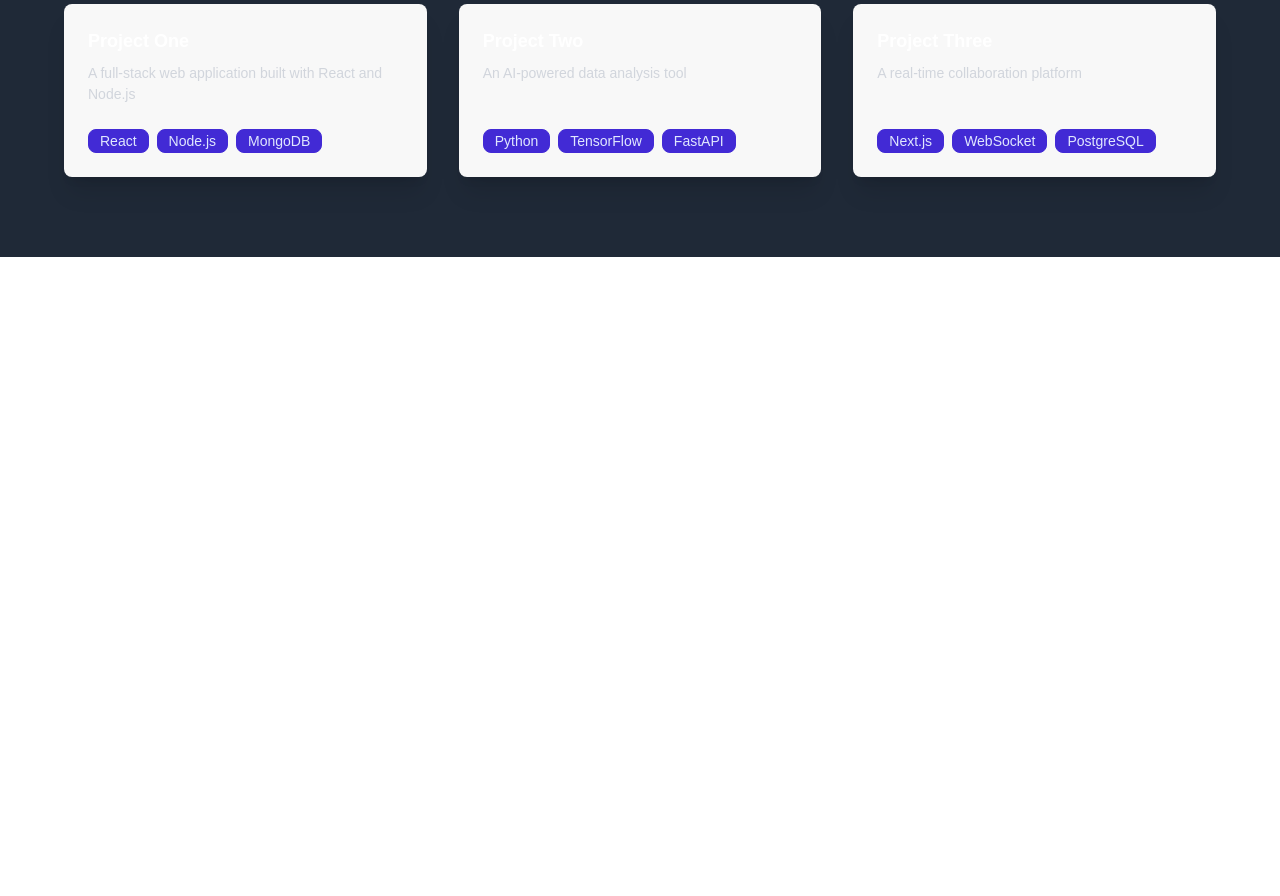
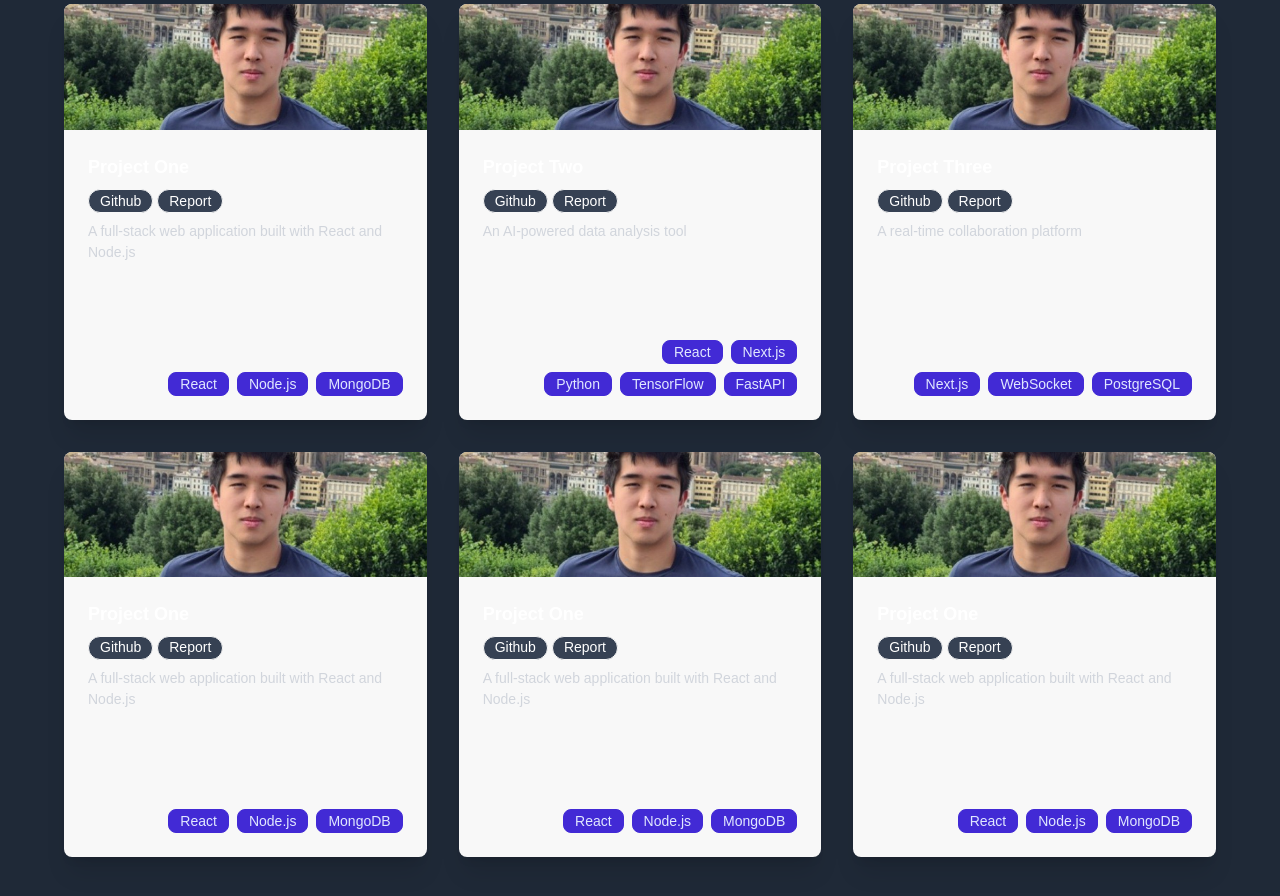
Before and after one commit to EricCui2005/ericcui-2, a Next.js app: page / in a window 1280 px wide. Shown: the part 1380-2276 px from the top of the page. Before the commit the page ends 1637 px from the top, so only its background shows below. Built offline with nearby package versions, Linux system fonts and the light colour scheme.

Commit message:
Project card styling

```diff
--- a/src/app/components/ProjectsSection.tsx
+++ b/src/app/components/ProjectsSection.tsx
@@ -1,24 +1,121 @@
 import React from "react";
+import Image from "next/image";
+
+type Project = {
+  title: string;
+  description: string;
+  technologies: string[];
+  link: string;
+  image: string;
+  links: {
+    name: string;
+    link: string;
+  }[];
+};
 
 const ProjectsSection = () => {
-  const projects = [
+  const projects: Project[] = [
     {
       title: "Project One",
       description: "A full-stack web application built with React and Node.js",
       technologies: ["React", "Node.js", "MongoDB"],
       link: "#",
+      image: "/Eric.jpeg",
+      links: [
+        {
+          name: "Github",
+          link: "https://github.com/EricCui2005",
+        },
+        {
+          name: "Report",
+          link: "https://github.com/EricCui2005",
+        },
+      ],
     },
     {
       title: "Project Two",
       description: "An AI-powered data analysis tool",
-      technologies: ["Python", "TensorFlow", "FastAPI"],
+      technologies: ["Python", "TensorFlow", "FastAPI", "React", "Next.js"],
       link: "#",
+      image: "/Eric.jpeg",
+      links: [
+        {
+          name: "Github",
+          link: "https://github.com/EricCui2005",
+        },
+        {
+          name: "Report",
+          link: "https://github.com/EricCui2005",
+        },
+      ],
     },
     {
       title: "Project Three",
       description: "A real-time collaboration platform",
       technologies: ["Next.js", "WebSocket", "PostgreSQL"],
       link: "#",
+      image: "/Eric.jpeg",
+      links: [
+        {
+          name: "Github",
+          link: "https://github.com/EricCui2005",
+        },
+        {
+          name: "Report",
+          link: "https://github.com/EricCui2005",
+        },
+      ],
+    },
+    {
+      title: "Project One",
+      description: "A full-stack web application built with React and Node.js",
+      technologies: ["React", "Node.js", "MongoDB"],
+      link: "#",
+      image: "/Eric.jpeg",
+      links: [
+        {
+          name: "Github",
+          link: "https://github.com/EricCui2005",
+        },
+        {
+          name: "Report",
+          link: "https://github.com/EricCui2005",
+        },
+      ],
+    },
+    {
+      title: "Project One",
+      description: "A full-stack web application built with React and Node.js",
+      technologies: ["React", "Node.js", "MongoDB"],
+      link: "#",
+      image: "/Eric.jpeg",
+      links: [
+        {
+          name: "Github",
+          link: "https://github.com/EricCui2005",
+        },
+        {
+          name: "Report",
+          link: "https://github.com/EricCui2005",
+        },
+      ],
+    },
+    {
+      title: "Project One",
+      description: "A full-stack web application built with React and Node.js",
+      technologies: ["React", "Node.js", "MongoDB"],
+      link: "#",
+      image: "/Eric.jpeg",
+      links: [
+        {
+          name: "Github",
+          link: "https://github.com/EricCui2005",
+        },
+        {
+          name: "Report",
+          link: "https://github.com/EricCui2005",
+        },
+      ],
     },
   ];
 
@@ -26,16 +123,36 @@
     <section id="projects" className="py-20">
       <div className="container mx-auto px-4">
         <h2 className="text-4xl font-bold text-white mb-12 text-center">
-          My Projects
+          Portfolio
         </h2>
         <div className="grid grid-cols-1 md:grid-cols-2 lg:grid-cols-3 gap-8 max-w-6xl mx-auto">
           {projects.map((project, index) => (
-            <div key={index} className="card bg-base-200 shadow-xl">
-              <div className="card-body">
+            <div key={index} className="card h-full bg-base-200 shadow-xl">
+              <figure className="relative h-48">
+                <Image
+                  src={project.image}
+                  alt={project.title}
+                  fill
+                  className="object-cover"
+                />
+              </figure>
+              <div className="card-body flex flex-col h-full">
                 <h3 className="card-title text-white">{project.title}</h3>
+                <div className="h-6 flex flex-wrap gap-1">
+                  {project.links.map((link, index) => (
+                    <a
+                      href={link.link}
+                      key={index}
+                      className="badge bg-gray-700 text-white rounded-xl"
+                    >
+                      {link.name}
+                    </a>
+                  ))}
+                </div>
                 <p className="text-gray-300">{project.description}</p>
-                <div className="card-actions justify-between items-end mt-4">
-                  <div className="flex flex-wrap gap-2 justify-end">
+                <div className="flex-grow"></div>
+                <div className="w-full mt-4">
+                  <div className="flex flex-wrap-reverse justify-end gap-2">
                     {project.technologies.map((tech, techIndex) => (
                       <div key={techIndex} className="badge badge-primary">
                         {tech}
```
